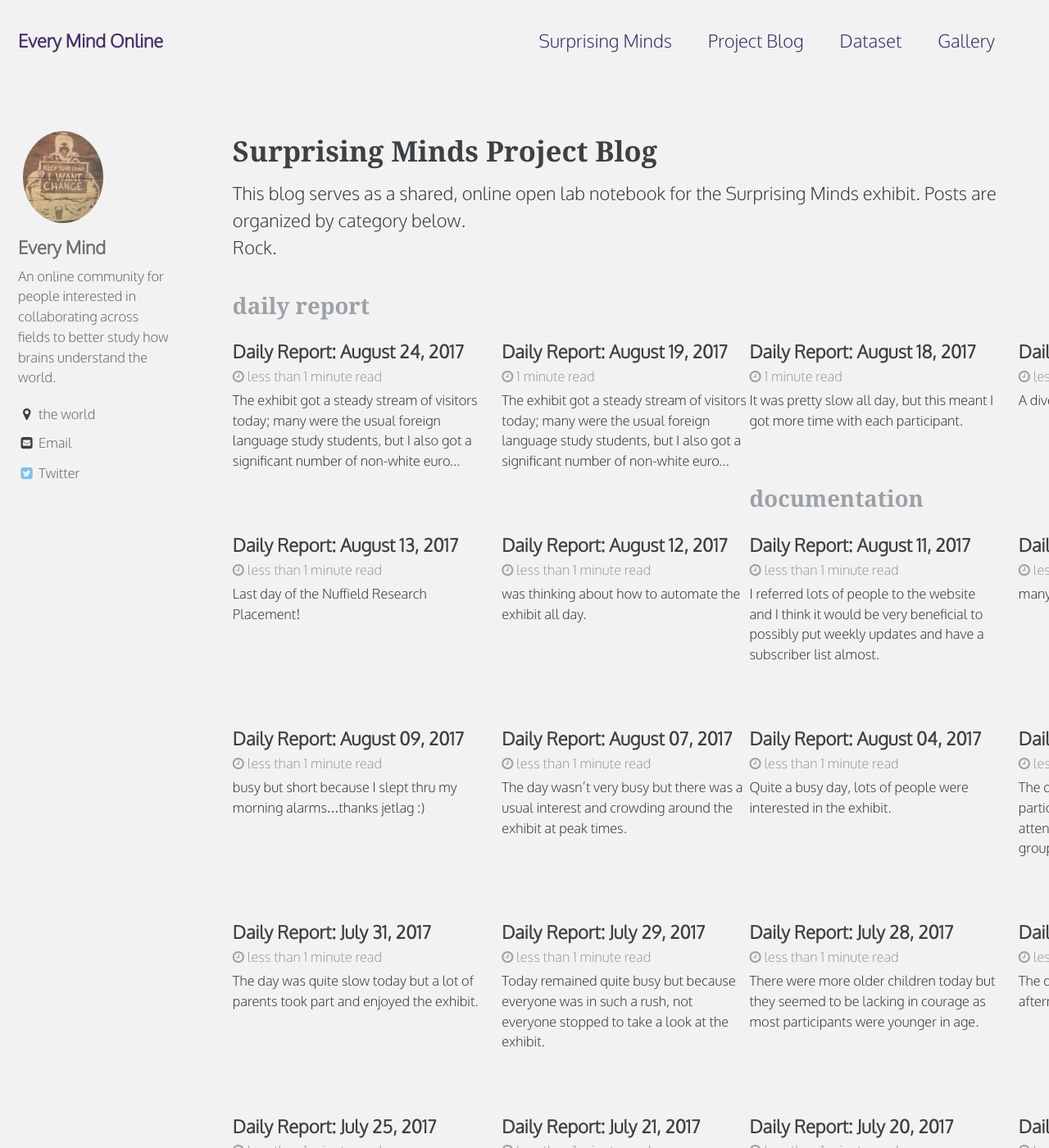
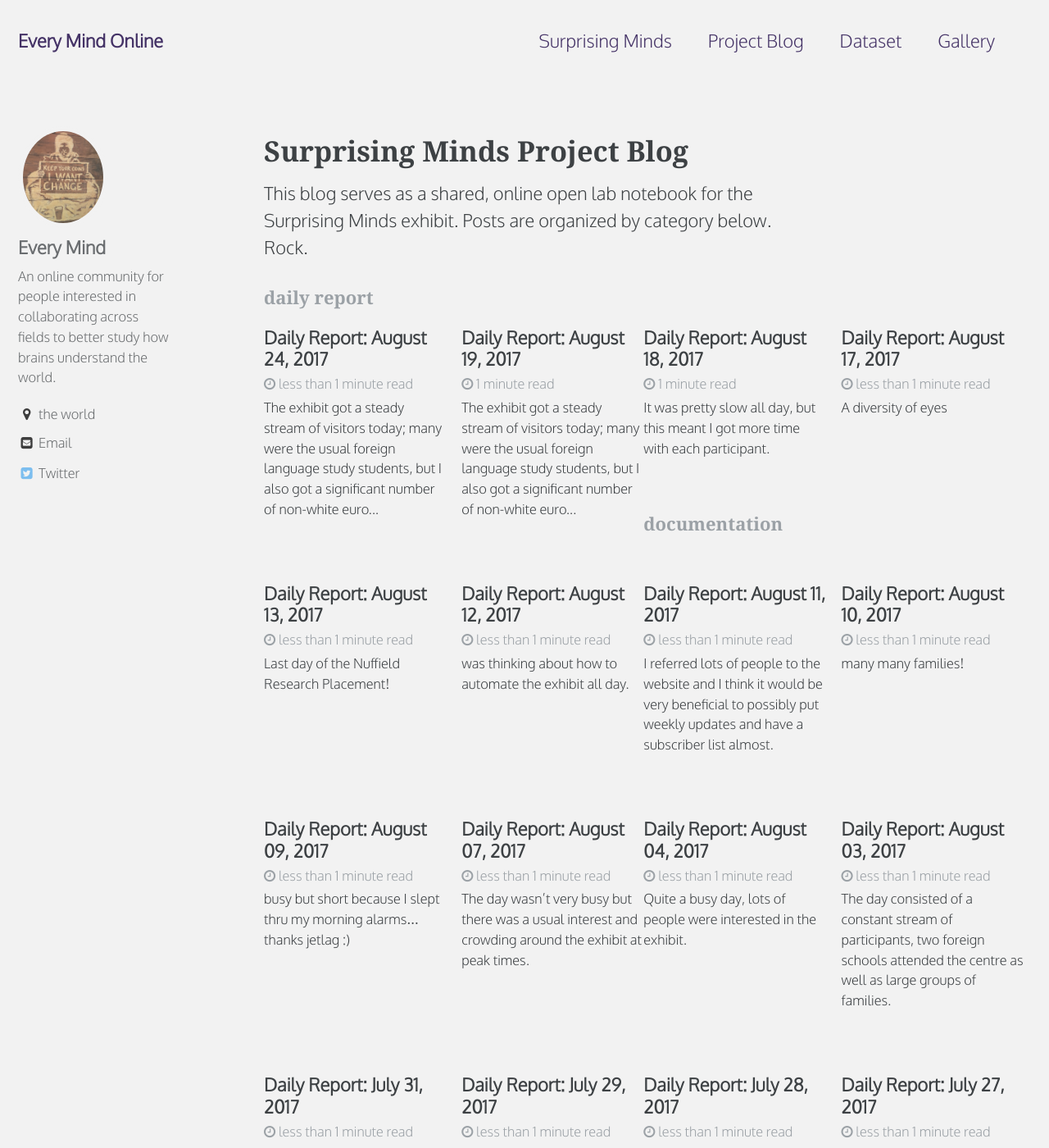
Before and after one commit to everymind/SurprisingMinds, a Jekyll site: the page built from _pages/blog-archive.html, in a window 1280 px wide and 1400 px high. Shown: the whole window at 82% size. Built offline with Jekyll 4.4.1, drawn with Linux system fonts in a browser that asks for light colours; some web fonts are replaced.

Commit message:
Update _archive.scss
copied over newest version from minimal-mistakes master branch

```diff
--- a/_sass/minimal-mistakes/_archive.scss
+++ b/_sass/minimal-mistakes/_archive.scss
@@ -5,13 +5,15 @@
 .archive {
   margin-bottom: 2em;
 
-  @include breakpoint($medium) {
-    @include span(12 of 12);
+  @include breakpoint($large) {
+    float: right;
+    width: calc(100% - #{$right-sidebar-width-narrow});
+    padding-right: $right-sidebar-width-narrow;
   }
 
-  @include breakpoint($large) {
-    @include span(10 of 12 last);
-    @include prefix(0.5 of 12);
+  @include breakpoint($x-large) {
+    width: calc(100% - #{$right-sidebar-width});
+    padding-right: $right-sidebar-width;
   }
 
   a {
@@ -23,7 +25,7 @@
 .archive__subtitle {
   margin: 1.414em 0 0;
   padding-bottom: 0.5em;
-  font-size: $type-size-4;
+  font-size: $type-size-5;
   color: mix(#fff, $gray, 25%);
   border-bottom: 1px solid $border-color;
 
@@ -83,17 +85,6 @@
    ========================================================================== */
 
 .list__item {
-  @include breakpoint($medium) {
-    padding-right: $right-sidebar-width-narrow;
-  }
-
-  @include breakpoint($large) {
-    padding-right: $right-sidebar-width;
-  }
-
-  @include breakpoint($x-large) {
-    padding-right: $right-sidebar-width-wide;
-  }
 
   .page__meta {
     margin: 0 0 4px;
@@ -109,7 +100,6 @@
 
   .grid__wrapper {
     /* extend grid elements to the right */
-     clear: both;
 
     @include breakpoint($large) {
       margin-right: -1 * $right-sidebar-width-narrow;
@@ -199,7 +189,6 @@
 }
 
 
-
 /*
    Features
    ========================================================================== */
@@ -215,8 +204,24 @@
   font-size: 1.25rem;
 
   @include breakpoint($small) {
+    float: left;
     margin-bottom: 0;
-    @include gallery(4 of 12);
+    width: span(4 of 12);
+
+    &:nth-child(3n+1) {
+      clear: both;
+      margin-left: 0;
+    }
+
+    &:nth-child(3n+2) {
+      clear: none;
+      margin-left: gutter(of 12);
+    }
+
+    &:nth-child(3n+3) {
+      clear: none;
+      margin-left: gutter(of 12);
+    }
 
     .feature__item-teaser {
       max-height: 200px;
@@ -225,7 +230,11 @@
   }
 
   &--left {
-    @include full();
+    float: left;
+    margin-left: 0;
+    margin-right: 0;
+    width: 100%;
+    clear: both;
     font-size: 1.25rem;
 
     .archive__item-teaser {
@@ -233,20 +242,27 @@
     }
 
     @include breakpoint($small) {
+
       .archive__item-teaser {
-        @include span(5 of 12);
+        float: left;
+        width: span(5 of 12);
       }
 
       .archive__item-body {
-        @include span(7 of 12 last);
-        @include prefix(0.5 of 12);
-        @include suffix(1 of 12);
+        float: right;
+        padding-left: gutter(0.5 of 12);
+        padding-right: gutter(1 of 12);
+        width: span(7 of 12);
       }
     }
   }
 
   &--right {
-    @include full();
+    float: left;
+    margin-left: 0;
+    margin-right: 0;
+    width: 100%;
+    clear: both;
     font-size: 1.25rem;
 
     .archive__item-teaser {
@@ -257,19 +273,25 @@
       text-align: right;
 
       .archive__item-teaser {
-        @include span(5 of 12 rtl);
+        float: right;
+        width: span(5 of 12);
       }
 
       .archive__item-body {
-        @include span(7 of 12 last rtl);
-        @include prefix(0.5 of 12);
-        @include suffix(1 of 12);
+        float: right;
+        width: span(7 of 12);
+        padding-left: gutter(0.5 of 12);
+        padding-right: gutter(1 of 12);
       }
     }
   }
 
   &--center {
-    @include full();
+    float: left;
+    margin-left: 0;
+    margin-right: 0;
+    width: 100%;
+    clear: both;
     font-size: 1.25rem;
 
     .archive__item-teaser {
```
